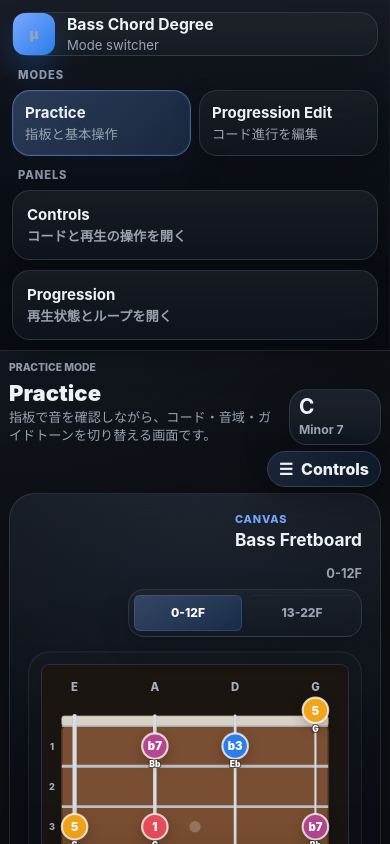
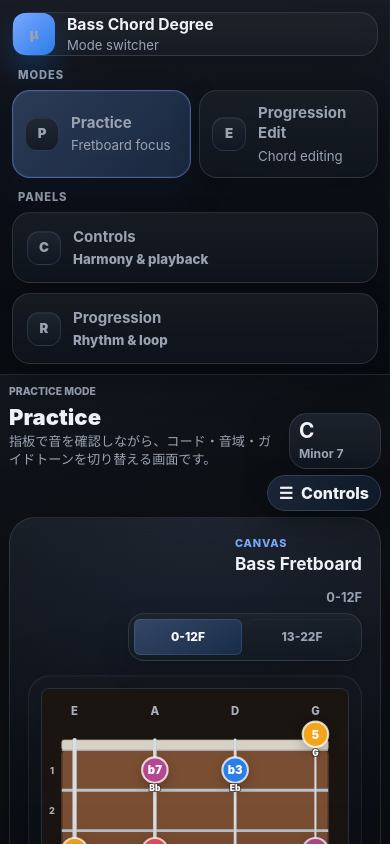
Before and after one commit to muu-ima/muu-fret-degree, a Next.js app: page / in a window 390 px wide. Shown: the top 844 px of the page. Built offline with nearby package versions, Linux system fonts and the light colour scheme.

Commit message:
Refine shell navigation layout

```diff
--- a/app/components/AppShell.tsx
+++ b/app/components/AppShell.tsx
@@ -11,15 +11,32 @@ type AppShellProps = {
 const navItems = [
   {
     href: "/",
+    icon: "P",
     label: "Practice",
-    description: "指板と基本操作",
+    description: "Fretboard focus",
   },
   {
     href: "/progression",
+    icon: "E",
     label: "Progression Edit",
-    description: "コード進行を編集",
+    description: "Chord editing",
   },
 ];
+
+const panelItems = [
+  {
+    key: "controls",
+    icon: "C",
+    label: "Controls",
+    description: "Harmony & playback",
+  },
+  {
+    key: "progression",
+    icon: "R",
+    label: "Progression",
+    description: "Rhythm & loop",
+  },
+] as const;
 
 export function AppShell({ children }: AppShellProps) {
   const pathname = usePathname();
@@ -30,6 +47,15 @@ export function AppShell({ children }: AppShellProps) {
 
   const openProgression = () => {
     window.dispatchEvent(new CustomEvent("shell:open-progression"));
+  };
+
+  const handlePanelOpen = (key: (typeof panelItems)[number]["key"]) => {
+    if (key === "controls") {
+      openControls();
+      return;
+    }
+
+    openProgression();
   };
 
   return (
@@ -57,8 +83,13 @@ export function AppShell({ children }: AppShellProps) {
                   className={isActive ? "sidebarNavItem active" : "sidebarNavItem"}
                   aria-current={isActive ? "page" : undefined}
                 >
+                  <span className="sidebarItemIcon" aria-hidden="true">
+                    {item.icon}
+                  </span>
+                  <span className="sidebarItemBody">
                     <strong>{item.label}</strong>
                     <span>{item.description}</span>
+                  </span>
                 </Link>
               );
             })}
@@ -68,14 +99,22 @@ export function AppShell({ children }: AppShellProps) {
         <div className="sidebarSection">
           <p className="sidebarSectionLabel">Panels</p>
           <div className="sidebarTools">
-            <button type="button" className="sidebarToolButton" onClick={openControls}>
-              <strong>Controls</strong>
-              <span>コードと再生の操作を開く</span>
+            {panelItems.map((item) => (
+              <button
+                key={item.key}
+                type="button"
+                className="sidebarToolButton"
+                onClick={() => handlePanelOpen(item.key)}
+              >
+                <span className="sidebarItemIcon" aria-hidden="true">
+                  {item.icon}
+                </span>
+                <span className="sidebarItemBody">
+                  <strong>{item.label}</strong>
+                  <span>{item.description}</span>
+                </span>
               </button>
-            <button type="button" className="sidebarToolButton" onClick={openProgression}>
-              <strong>Progression</strong>
-              <span>再生状態とループを開く</span>
-            </button>
+            ))}
           </div>
         </div>
       </aside>
--- a/app/globals.css
+++ b/app/globals.css
@@ -47,9 +47,9 @@ input {
 }
 
 .app {
-  width: min(1180px, calc(100% - 32px));
+  width: min(1180px, 100%);
   margin: 0 auto;
-  padding: 32px 0 44px;
+  padding: 32px 16px 44px;
 }
 
 .appShell {
@@ -136,7 +136,9 @@ input {
 
 .sidebarNavItem {
   display: grid;
-  gap: 4px;
+  grid-template-columns: auto minmax(0, 1fr);
+  align-items: center;
+  gap: 12px;
   padding: 14px 14px 13px;
   border: 1px solid var(--glass-border);
   border-radius: 18px;
@@ -173,6 +175,28 @@ input {
     0 16px 36px rgba(17, 28, 49, 0.3);
 }
 
+.sidebarItemIcon {
+  display: inline-grid;
+  width: 34px;
+  height: 34px;
+  place-items: center;
+  border: 1px solid rgba(122, 167, 255, 0.16);
+  border-radius: 12px;
+  background:
+    linear-gradient(180deg, rgba(255, 255, 255, 0.06), transparent),
+    rgba(18, 24, 34, 0.88);
+  color: #cfe0ff;
+  font-size: 0.86rem;
+  font-weight: 900;
+  box-shadow: inset 0 1px 0 rgba(255, 255, 255, 0.04);
+}
+
+.sidebarItemBody {
+  display: grid;
+  min-width: 0;
+  gap: 4px;
+}
+
 .sidebarNavItem strong {
   font-size: 0.94rem;
 }
@@ -185,7 +209,9 @@ input {
 
 .sidebarToolButton {
   display: grid;
-  gap: 4px;
+  grid-template-columns: auto minmax(0, 1fr);
+  align-items: center;
+  gap: 12px;
   width: 100%;
   padding: 14px 14px 13px;
   border: 1px solid var(--glass-border);
@@ -467,9 +493,11 @@ input {
 
   .shellControlsPanel,
   .shellProgressionPanel {
-    top: 76px;
-    width: min(780px, calc(100vw - 300px));
-    max-width: calc(100vw - 300px);
+    top: 72px;
+    width: min(680px, calc(100vw - 320px));
+    max-width: calc(100vw - 320px);
+    padding: 18px 20px 20px;
+    border-radius: 28px;
   }
 
   .controlsSectionHeader {
@@ -495,6 +523,33 @@ input {
 
   .controlsColumnSecondary {
     grid-template-columns: 1fr;
+  }
+}
+
+@media (max-width: 1040px) {
+  .shellControlsPanel,
+  .shellProgressionPanel {
+    top: 68px;
+    width: min(560px, calc(100vw - 304px));
+    max-width: calc(100vw - 304px);
+    padding: 16px 18px 18px;
+    border-radius: 24px;
+  }
+
+  .shellControlsPanel .drawerHeader,
+  .shellProgressionPanel .drawerHeader {
+    min-height: 48px;
+    margin-bottom: 14px;
+    padding-right: 72px;
+  }
+
+  .shellControlsPanel .closeButton,
+  .shellProgressionPanel .closeButton {
+    min-width: 46px;
+    width: 46px;
+    height: 46px;
+    border-radius: 16px;
+    font-size: 1.05rem;
   }
 }
 
```
Also changed, not shown: 1 other file (tests, documents, lock files or other folders). Lines whose indentation alone changed are shown as unchanged.
